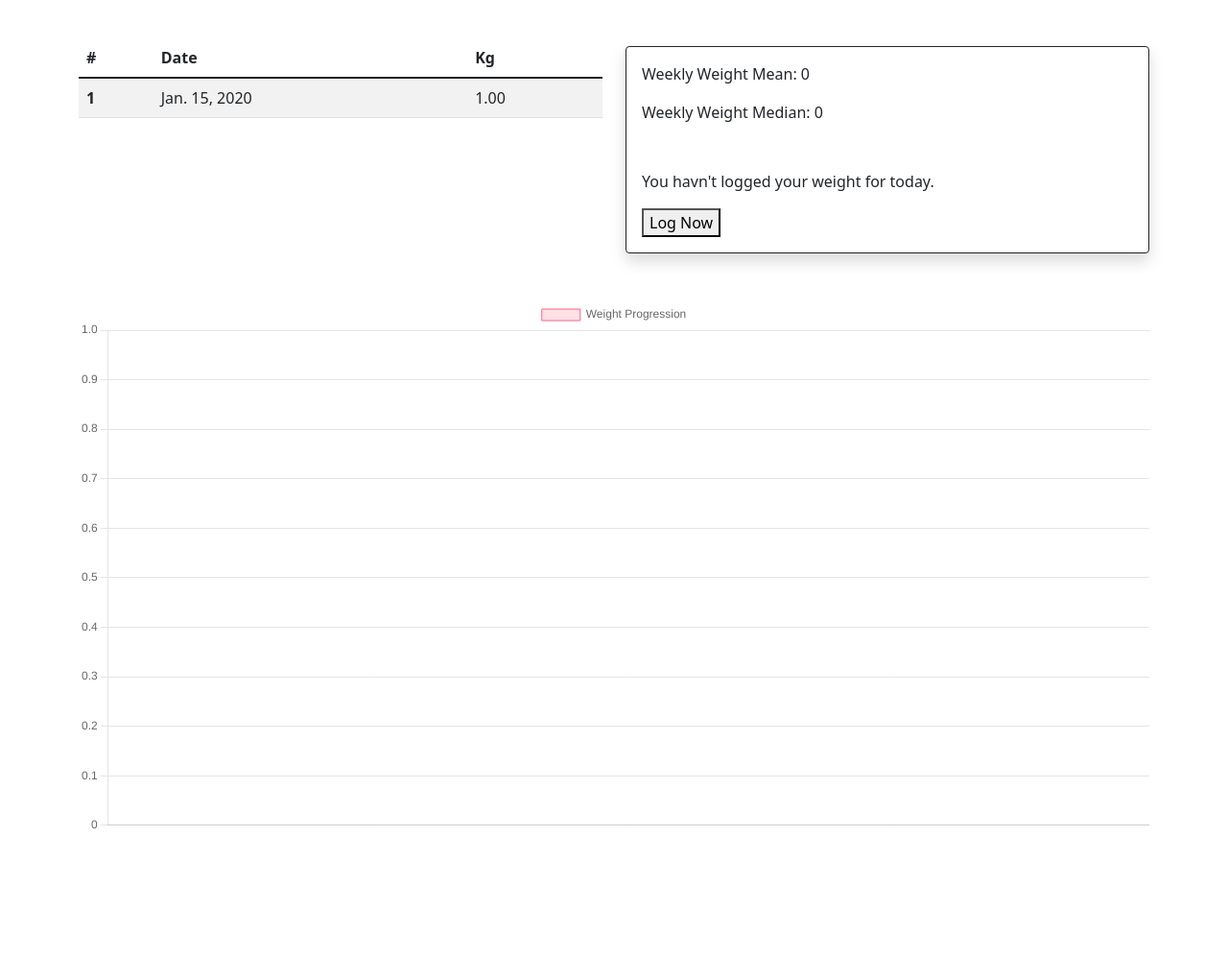
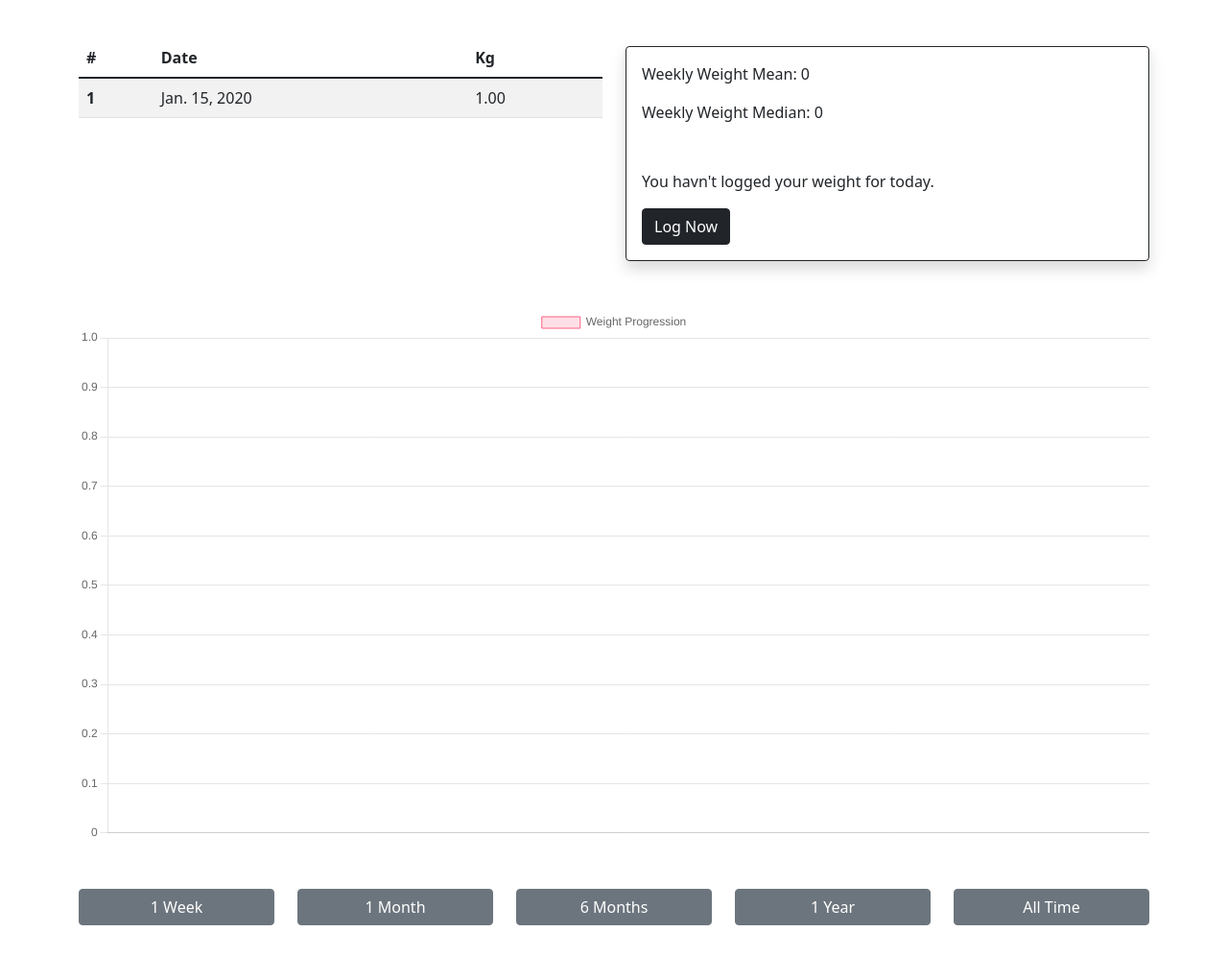
Before and after one commit to KevinLe563/FitTracker, a Django app: page /weightlog/chart/1 in a window 1280 px wide. Shown: the part 56-1052 px from the top of the page at 96% size. Before the commit the page ends 920 px from the top, so only its background shows below. Run offline with Django 4.2, Linux system fonts and the light colour scheme; a user stored in the database is signed in; tables that the repository leaves empty hold one stand-in row (values such as "Sample post"); data that the repository does not hold is empty; some libraries are stand-ins or nearby versions.

Commit message:
make chart home page

```diff
--- a/weighttracker/weightlog/templates/index.html
+++ b/weighttracker/weightlog/templates/index.html
@@ -1,18 +1,144 @@
-{% extends "base_generic.html" %}
+{% extends 'base_generic.html' %}
 
+
+<script>
+  {% block jquery %}
+    var endpoint = '/weightlog/api/chart/data/{{pk}}'
+    var defaultData = []
+    var labels = []
+    console.log(endpoint)
+    $.ajax({
+      method: "GET",
+      url: endpoint,
+      success: function(data){
+          labels = data.date
+          defaultData = data.weight
+          console.log(data.weight)
+          console.log(data.date)
+          setChart(labels, defaultData)
+      },
+      error: function(error_data){
+          console.log("error")
+          console.log(error_data)
+      }
+    })
+
+
+  // function setChart(){
+  //     const ctx = document.getElementById("myChart").getContext("2d");
+  //     const myChart = new Chart(ctx, {
+  //       type: "line",
+  //       data: {
+  //         labels: labels,
+  //         datasets: [
+  //           {
+  //             label: "Weight Progression",
+  //             data: defaultData,
+  //             backgroundColor: [
+  //               "rgba(255, 99, 132, 0.2)",
+  //               "rgba(54, 162, 235, 0.2)",
+  //               "rgba(255, 206, 86, 0.2)",
+  //               "rgba(75, 192, 192, 0.2)",
+  //               "rgba(153, 102, 255, 0.2)",
+  //               "rgba(255, 159, 64, 0.2)",
+  //             ],
+  //             borderColor: [
+  //               "rgba(255, 99, 132, 1)",
+  //               "rgba(54, 162, 235, 1)",
+  //               "rgba(255, 206, 86, 1)",
+  //               "rgba(75, 192, 192, 1)",
+  //               "rgba(153, 102, 255, 1)",
+  //               "rgba(255, 159, 64, 1)",
+  //             ],
+  //             borderWidth: 1,
+  //           },
+  //         ],
+  //       },
+  //       options: {
+  //         scales: {
+  //           y: {
+  //             beginAtZero: true,
+  //           },
+  //         },
+  //       },
+  //     });
+  // }
+  {% endblock %}
+</script>
 {% block content %}
-    <p>
-        Weekly Weight Mean: {{ week_mean }}
-    </p>
-    <p>
-        Weekly Weight Medium: {{ week_medium }}
-    </p>
-    <a href="{% url 'chart' 7 %}">
-        Weekly Progression Log
-    </a>
-    {% if today_weight %}
-        <p>Today's Weight: {{ today_weight.0.kg }}</p>
-    {% else %}
-        <p>You havn't logged your weight for today. <a href="{% url 'weight-create' %}">Log Now</a></p>
-    {% endif %}
-{% endblock %}
+<div class="container">
+  <div class="row">
+    <div class="col">
+      <table style="margin-top: 3em;" class="table table-striped">
+        <thead>
+          <tr>
+            <th style="padding-top: 0px;" scope="col">#</th>
+            <th  style="padding-top: 0px;" scope="col">Date</th>
+            <th style="padding-top: 0px;" scope="col">Kg</th>
+          </tr>
+        </thead>
+        <tbody>
+          {% for weight in weights %}
+            <tr>
+              <th scope="row">{{ forloop.counter }}</th>
+              <td>{{ weight.date }}</td>
+              <td>{{ weight.kg }}</td>
+            </tr>
+          {% endfor %}
+        </tbody>
+      </table>
+    </div>
+    <div class="col">
+      <div style="margin-top: 3em;" class="container shadow p-3 mb-5 bg-white rounded border border-dark">
+        <p>Weekly Weight Mean: {{ week_mean }}</p>
+        <p>Weekly Weight Median: {{ week_median }}</p>
+        {% if today_weight %}
+          <p style="margin-top: 3em;">Today's Weight: {{today_weight.0.kg}}</p>
+          <button onclick="location.href = '{% url 'weight-update' today_weight.0.pk %}';" class="btn btn-dark">Update</button>
+        {% else %}
+          <p style="margin-top: 3em;">
+            You havn't logged your weight for today.
+          </p>
+          <button onclick="location.href = '{% url 'weight-create' %}';" class="btn btn-dark">Log Now</button>
+        {% endif %}
+      </div>
+    </div>
+  </div>
+</div>
+
+<div class='container-sm'>
+<div class="row">
+  <div style="margin-bottom: 3em;" class="col-sm-12" url-endpoint='{% url "api-data" 7 %}'>
+    <canvas id="myChart" width="400" height="200"></canvas>
+  </div>
+</div>
+<div style="margin-bottom: 2em;" class="row">
+  <div class="col" >
+    <button onclick="location.href = '{% url 'chart' 7 %}';" class="btn btn-secondary w-100 h-100">
+      1 Week
+    </button>
+  </div>
+  <div class="col">
+    <button onclick="location.href = '{% url 'chart' 30 %}';" class="btn btn-secondary w-100 h-100">
+      1 Month
+    </button>
+  </div>
+  <div class="col">
+    <button onclick="location.href = '{% url 'chart' 180 %}';" class="btn btn-secondary w-100 h-100">
+      6 Months
+    </button>
+  </div>
+  <div class="col">
+    <button onclick="location.href = '{% url 'chart' 365 %}';" class="btn btn-secondary w-100 h-100">
+      1 Year
+    </button>
+  </div>
+  <div class="col">
+    <button onclick="location.href = '{% url 'chart' 0 %}';" class="btn btn-secondary w-100 h-100">
+      All Time
+    </button>
+  </div>
+</div>
+</div>
+
+{% endblock content %}
--- a/weighttracker/weightlog/templates/linechart.html
+++ /dev/null
@@ -1,117 +0,0 @@
-{% extends 'base_generic.html' %}
-
-
-<script>
-  {% block jquery %}
-    var endpoint = '/weightlog/api/chart/data/{{pk}}'
-    var defaultData = []
-    var labels = []
-    console.log(endpoint)
-    $.ajax({
-      method: "GET",
-      url: endpoint,
-      success: function(data){
-          labels = data.date
-          defaultData = data.weight
-          console.log(data.weight)
-          console.log(data.date)
-          setChart(labels, defaultData)
-      },
-      error: function(error_data){
-          console.log("error")
-          console.log(error_data)
-      }
-    })
-
-
-  // function setChart(){
-  //     const ctx = document.getElementById("myChart").getContext("2d");
-  //     const myChart = new Chart(ctx, {
-  //       type: "line",
-  //       data: {
-  //         labels: labels,
-  //         datasets: [
-  //           {
-  //             label: "Weight Progression",
-  //             data: defaultData,
-  //             backgroundColor: [
-  //               "rgba(255, 99, 132, 0.2)",
-  //               "rgba(54, 162, 235, 0.2)",
-  //               "rgba(255, 206, 86, 0.2)",
-  //               "rgba(75, 192, 192, 0.2)",
-  //               "rgba(153, 102, 255, 0.2)",
-  //               "rgba(255, 159, 64, 0.2)",
-  //             ],
-  //             borderColor: [
-  //               "rgba(255, 99, 132, 1)",
-  //               "rgba(54, 162, 235, 1)",
-  //               "rgba(255, 206, 86, 1)",
-  //               "rgba(75, 192, 192, 1)",
-  //               "rgba(153, 102, 255, 1)",
-  //               "rgba(255, 159, 64, 1)",
-  //             ],
-  //             borderWidth: 1,
-  //           },
-  //         ],
-  //       },
-  //       options: {
-  //         scales: {
-  //           y: {
-  //             beginAtZero: true,
-  //           },
-  //         },
-  //       },
-  //     });
-  // }
-  {% endblock %}
-</script>
-{% block content %}
-<div class="container">
-  <div class="row">
-    <div class="col">
-      <table style="margin-top: 3em;" class="table table-striped">
-        <thead>
-          <tr>
-            <th style="padding-top: 0px;" scope="col">#</th>
-            <th  style="padding-top: 0px;" scope="col">Date</th>
-            <th style="padding-top: 0px;" scope="col">Kg</th>
-          </tr>
-        </thead>
-        <tbody>
-          {% for weight in weights %}
-            <tr>
-              <th scope="row">{{ forloop.counter }}</th>
-              <td>{{ weight.date }}</td>
-              <td>{{ weight.kg }}</td>
-            </tr>
-          {% endfor %}
-        </tbody>
-      </table>
-    </div>
-    <div class="col">
-      <div style="margin-top: 3em;" class="container shadow p-3 mb-5 bg-white rounded border border-dark">
-        <p>Weekly Weight Mean: {{ week_mean }}</p>
-        <p>Weekly Weight Median: {{ week_median }}</p>
-        {% if today_weight %}
-          <p style="margin-top: 3em;">Today's Weight: {{today_weight.0.kg}}</p>
-          <button onclick="location.href = '{% url 'weight-update' today_weight.0.pk %}';">Update</button>
-        {% else %}
-          <p style="margin-top: 3em;">
-            You havn't logged your weight for today.
-          </p>
-          <button onclick="location.href = '{% url 'weight-create' %}';">Log Now</button>
-        {% endif %}
-      </div>
-    </div>
-  </div>
-</div>
-
-<div class='container-sm'>
-<div class="row">
-  <div style="margin-bottom: 3em;" class="col-sm-12" url-endpoint='{% url "api-data" 7 %}'>
-    <canvas id="myChart" width="400" height="200"></canvas>
-  </div>
-</div>
-</div>
-
-{% endblock content %}
--- a/weighttracker/weightlog/templates/weightlog/weight_update_form.html
+++ b/weighttracker/weightlog/templates/weightlog/weight_update_form.html
@@ -5,6 +5,7 @@
         {{ weight.date }}
     </h1>
 
+    {% if weight.date == today_date %}
         <form action="" method="post">
             {% csrf_token %}
             <table>
@@ -12,4 +13,9 @@
             </table>
             <input type="submit" value="Submit">
         </form>
+    {% else %}
+        <p>
+            You can't edit the weight for this date.
+        </p>
+    {% endif %}
 {% endblock %}
--- a/weighttracker/weightlog/views.py
+++ b/weighttracker/weightlog/views.py
@@ -6,8 +6,8 @@ from webbrowser import get
 
 from django import forms
 from django.http import HttpResponseForbidden, JsonResponse
-from django.shortcuts import get_object_or_404, render
-from django.urls import reverse_lazy
+from django.shortcuts import get_object_or_404, render, redirect
+from django.urls import reverse_lazy, reverse
 from django.views import generic
 from django.contrib.auth import get_user_model, login
 from django.contrib.auth.decorators import login_required
@@ -28,28 +28,9 @@ User = get_user_model()
 @login_required
 def index(request):
     """View for home page of site"""
-    my_user = request.user
-    # filter so that it only gets a certain number (ie 5)
-    user_weights_week = Weight.objects.filter(user=request.user).filter(date__gte=(datetime.datetime.now() - datetime.timedelta(days=7)).date())
+    # homepage changed to chart page using redirect
 
-    if user_weights_week:
-        mean = round(sum(weight.kg for weight in user_weights_week) / len(user_weights_week), 2)
-        ordered = sorted(user_weights_week, key=operator.attrgetter('kg'))
-        medium = ordered[(len(user_weights_week) - 1) // 2].kg
-    else:
-        mean = 0
-        medium = 0
-
-    today_weight = user_weights_week = Weight.objects.filter(user=request.user).filter(date=datetime.datetime.now())
-    context = {
-        'week_mean': mean,
-        'week_medium': medium,
-        'user_weights': user_weights_week,
-        'my_user': my_user,
-        'today_weight': today_weight,
-    }
-
-    return render(request, 'index.html', context=context)
+    return redirect(reverse('chart', kwargs={'pk':7}))
 
 class WeightListView(LoginRequiredMixin, generic.ListView):
     model = Weight
@@ -131,7 +112,11 @@ class WeightUpdate(LoginRequiredMixin, UpdateView):
     def get_context_data(self,**kwargs):
         context = super(WeightUpdate, self).get_context_data(**kwargs)
         context['my_user']=self.request.user
+        context['today_date']=datetime.date.today()
         return context
+
+    def get_queryset(self, *args, **kwargs):
+        return Weight.objects.filter(user=self.request.user)
 
 class WeightDelete(LoginRequiredMixin, DeleteView):
     model = Weight
@@ -166,7 +151,7 @@ class lineChart(LoginRequiredMixin, generic.View):
             mean = 0
             median = 0
 
-        today_weight = Weight.objects.filter(user=request.user).filter(date=datetime.datetime.now())
+        today_weight = Weight.objects.filter(user=request.user).filter(date=datetime.date.today())
 
         context = {
             "my_user": my_user,
@@ -177,11 +162,15 @@ class lineChart(LoginRequiredMixin, generic.View):
             'user_weights': user_weights_week,
             'today_weight': today_weight,
         }
-        return render(request, 'linechart.html', context=context)
+        return render(request, 'index.html', context=context)
 
 def chart_data(request, *args, **kwargs):
     pk = kwargs['pk']
-    user_weights = Weight.objects.filter(user=request.user.id).filter(date__gte=(datetime.datetime.now() - datetime.timedelta(days=pk)).date())
+    if pk <= 0:
+        # return all user weights if invalid number is passed
+        user_weights = Weight.objects.filter(user=request.user.id)
+    else:
+        user_weights = Weight.objects.filter(user=request.user.id).filter(date__gte=(datetime.datetime.now() - datetime.timedelta(days=pk)).date())
     chart_weight_value = user_weights.values_list('kg', flat=True).order_by('date')
     chart_weight_date = user_weights.values_list('date', flat=True).order_by('date')
     data = {
```
Lines whose indentation alone changed are shown as unchanged.
